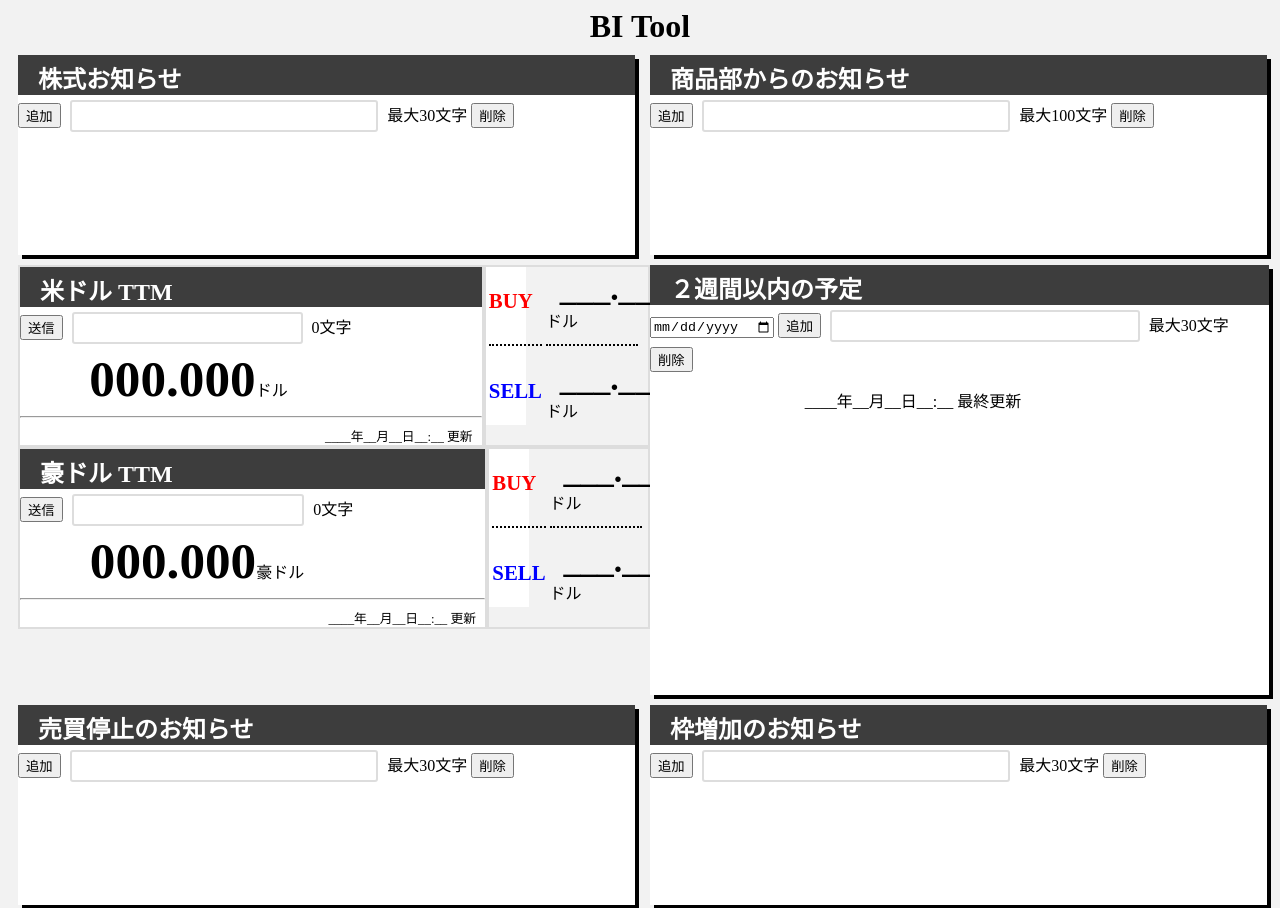
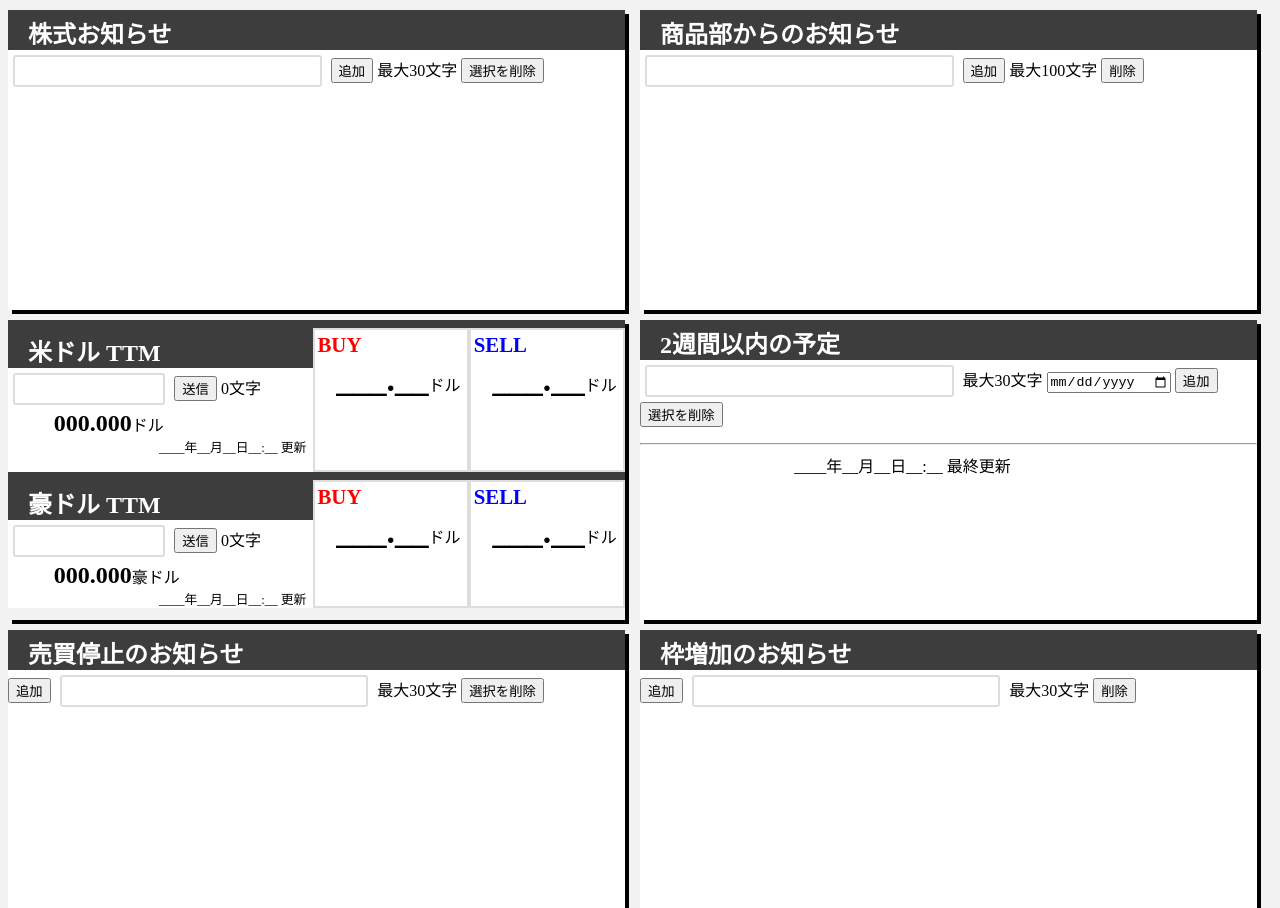
Before and after one commit to kerutan1234/bi_node, a website: page public/admin.html in a window 1280 px wide. Shown: the top 908 px of the page. Drawn offline with nearby package versions, Linux system fonts and the light colour scheme; no server answers.

Commit message:
adminの変更とcssの変更

```diff
--- a/public/admin.html
+++ b/public/admin.html
@@ -12,138 +12,142 @@
 </head>
 
 <body class="bd">
-
-
-
-	<h1>BI Tool</h1>
-
-	<section class="flex" style="width:100%;height:200px">
+	<section class="flex" style="width:100%;">
 		<div class="half_box" id="brink05">
 			<h2 class="subtitle">株式お知らせ</h2>
-
-	                <button id="btn_c5_info" value="" >追加</button>
 			<input type="text" name="info" id="c5_txt" class="input_txt" value="" max="32" />
+			<button id="btn_c5_info" value="">追加</button>
 			<span id="c5_num">最大30文字</span>
-			<button id="c5_del" value="" >削除</button>
-
-			<ul id ="c5_info" class="elm"></ul>
-
+			<button id="c5_del" value="">選択を削除</button>
+			<ul id="c5_info" class="elm"></ul>
 		</div>
 		<div class="half_box" id="brink09">
 			<h2 class="subtitle">商品部からのお知らせ</h2>
-
-	                <button id="btn_c9_info" value="" >追加</button>
 			<input type="text" name="info" id="c9_txt" class="input_txt" value="" max="32" />
+			<button id="btn_c9_info" value="">追加</button>
 			<span id="c9_num">最大100文字</span>
-			<button id="c9_del" value="" >削除</button>
-			<ul id ="c9_info" class="elm"></ul>
-
+			<button id="c9_del" value="">削除</button>
+			<ul id="c9_info" class="elm"></ul>
 		</div>
 	</section>
-
-
-
-	<section class="flex" style="width:100%;height:430px">
-	<div class="left">
+	<section class="flex" style="width:100%;">
+		<div class="half_box">
+			<hr color="#3d3d3d" size="8" noshade style="margin-top: 0px;margin-bottom: 0px;">
 			<ul class="ulkkk">
-			<li class="likkk" id="brink01">
+				<li class="inner_half_box" style="height:144px;" id="brink01">
 					<h2 class="subtitle">米ドル TTM</h2>
-
-				<button id="btn_us" value="" >送信</button>
-				<input type="number"  class="input_txt" id="info_usRate" name="info" value="" max="7" step="0.1"/>
+					<input type="number" class="input_txt" id="info_usRate" name="info" value="" max="7" step="0.1" />
+					<button id="btn_us" value="">送信</button>
 					<span id="us_num">0文字</span>
-
-			        <span id="usRate_txt">000.000</span><span>ドル</span>
-				<hr>
+					<span id="usRate_txt" style="font-size:1.5em;">000.000</span><span>ドル</span>
 					<p id="usRate_update">____年__月__日__:__ 更新</p>
 				</li>
-			<li class="likkk">
-				<div class="quarter_box">
+				<li class="likkk quarter_box">
+					<div>
 						<table>
-						<tr><td class="buy_txt">BUY </td><td><strong id="usBUY" class="buy_valu">___.__</strong>ドル</td></tr>
-						<tr><td><hr style="border: none;border-top: 2px dotted;"></td><td><hr style="border: none;border-top: 2px dotted;"></td><tr>
-						<tr><td class="sell_txt">SELL </td><td><strong id="usSELL" class="sell_valu">___.__</strong>ドル</td></tr>
+							<tr>
+								<td class="buy_txt">BUY </td>
+							</tr>
+							<tr>
+								<td><a style="white-space: nowrap;"><strong id="usBUY"
+											class="buy_valu">___.__</strong>ドル</a></td>
+							</tr>
+							<tr>
+						</table>
+					</div>
+				</li>
+				<li class="likkk quarter_box">
+					<div>
+						<table>
+							<tr>
+								<td class="sell_txt">SELL </td>
+							</tr>
+							<tr>
+								<td><a style="white-space: nowrap;"><strong id="usSELL"
+											class="sell_valu">___.__</strong>ドル</a></td>
+							</tr>
 						</table>
 					</div>
 				</li>
 			</ul>
+			<hr color="#3d3d3d" size="8" noshade style="margin-top: 0px;margin-bottom: 0px;">
 			<ul class="ulkkk">
-			<li class="likkk" id="brink02">
+				<li class="inner_half_box" id="brink02">
 					<h2 class="subtitle">豪ドル TTM</h2>
 
-				<button id="btn_aud" value="" >送信</button>
-				<input type="number" class="input_txt" id="info_audRate" name="info" value="" max="7" step="0.1"/>
+					<input type="number" class="input_txt" id="info_audRate" name="info" value="" max="7" step="0.1" />
+					<button id="btn_aud" value="">送信</button>
 					<span id="aud_num">0文字</span>
-
-			        <span id="audRate_txt">000.000</span><span>豪ドル</span>
-				<hr>
+					<span id="audRate_txt" style="font-size:1.5em;">000.000</span><span>豪ドル</span>
 					<p id="audRate_update">____年__月__日__:__ 更新</p>
 				</li>
-			<li class="likkk">
-				<div class="quarter_box">
+				<li class="likkk quarter_box">
+					<div>
 						<table>
-						<tr><td class="buy_txt">BUY </td><td><strong id="audBUY" class="buy_valu">___.__</strong>ドル</td></tr>
-						<tr><td><hr style="border: none;border-top: 2px dotted;"></td><td><hr style="border: none;border-top: 2px dotted;"></td><tr>
-						<tr><td class="sell_txt">SELL </td><td><strong id="audSELL" class="sell_valu">___.__</strong>ドル</td></tr>
+							<tr>
+								<td class="buy_txt">BUY </td>
+							</tr>
+							<tr>
+								<td><a style="white-space: nowrap;"><strong id="audBUY"
+											class="buy_valu">___.__</strong>ドル</a></td>
+							</tr>
+						</table>
+					</div>
+				</li>
+				<li class="likkk quarter_box">
+					<div>
+						<table>
+							<tr>
+								<td class="sell_txt">SELL </td>
+							</tr>
+							<tr>
+								<td><a style="white-space: nowrap;"><strong id="audSELL"
+											class="sell_valu">___.__</strong>ドル</a></td>
+							</tr>
 						</table>
 					</div>
 				</li>
 			</ul>
 		</div>
-	<div class="right" id="brink06">
-		<h2 class="subtitle">２週間以内の予定</h2>
-
-		<input type="date" id="date-input">
-                <button id="btn_c6_info" value="" >追加</button>
+		<div class="half_box" id="brink06">
+			<h2 class="subtitle">2週間以内の予定</h2>
 			<input type="text" name="info" id="c6_txt" class="input_txt" value="" max="32" />
 			<span id="c6_num">最大30文字</span>
-		<button id="c6_del" value="" >削除</button>
+			<input type="date" id="date-input">
+			<button id="btn_c6_info" value="">追加</button>
+			<button id="c6_del" value="">選択を削除</button>
 
-		<ul id ="c6_info" class="elm"></ul>
-
+			<ul id="c6_info" class="elm"></ul>
+			<hr>
 			<p class="pright" id="c6_last_update">____年__月__日__:__ 最終更新</p>
 		</div>
 	</section>
-
-
-
-
-
-	<section class="flex" style="width:100%;height:200px">
+	<section class="flex" style="width:100%;">
 		<div class="half_box" id="brink07">
 			<h2 class="subtitle">売買停止のお知らせ</h2>
-
-			<button id="btn_c7_info" value="" >追加</button>
+			<button id="btn_c7_info" value="">追加</button>
 			<input type="text" name="info" id="c7_txt" class="input_txt" value="" max="32" />
 			<span id="c7_num">最大30文字</span>
-			<button id="c7_del" value="" >削除</button>
+			<button id="c7_del" value="">選択を削除</button>
 
-			<ul id ="c7_info" class="elm"></ul>
+			<ul id="c7_info" class="elm"></ul>
 		</div>
 		<div class="half_box" id="brink08">
 			<h2 class="subtitle">枠増加のお知らせ</h2>
-
-			<button id="btn_c8_info" value="" >追加</button>
+			<button id="btn_c8_info" value="">追加</button>
 			<input type="text" name="info" id="c8_txt" class="input_txt" value="" max="32" />
 			<span id="c8_num">最大30文字</span>
-			<button id="c8_del" value="" >削除</button>
+			<button id="c8_del" value="">削除</button>
 
-			<ul id ="c8_info" class="elm"></ul>
+			<ul id="c8_info" class="elm"></ul>
 		</div>
 	</section>
-
-
-
-
-	<section class="flex" style="width:100%;height:200px">
+	<section class="flex" style="width:100%;">
 		<div class="full_box" id="brink_non">
 			<h2 class="subtitle">更新ログ</h2>
 			<ul id="logs"></ul>
 		</div>
 	</section>
-
 	<script src="./admin.js"></script>
-
 </body>
-
 </html>
--- a/public/common.css
+++ b/public/common.css
@@ -94,7 +94,7 @@ body{
 }
 section{
 /*  background-color: #FFFF00;黄色*/
-  margin: 10px;
+  margin: 10px 0px;
   height:300px
 }
 
```
Lines whose indentation alone changed are shown as unchanged.
